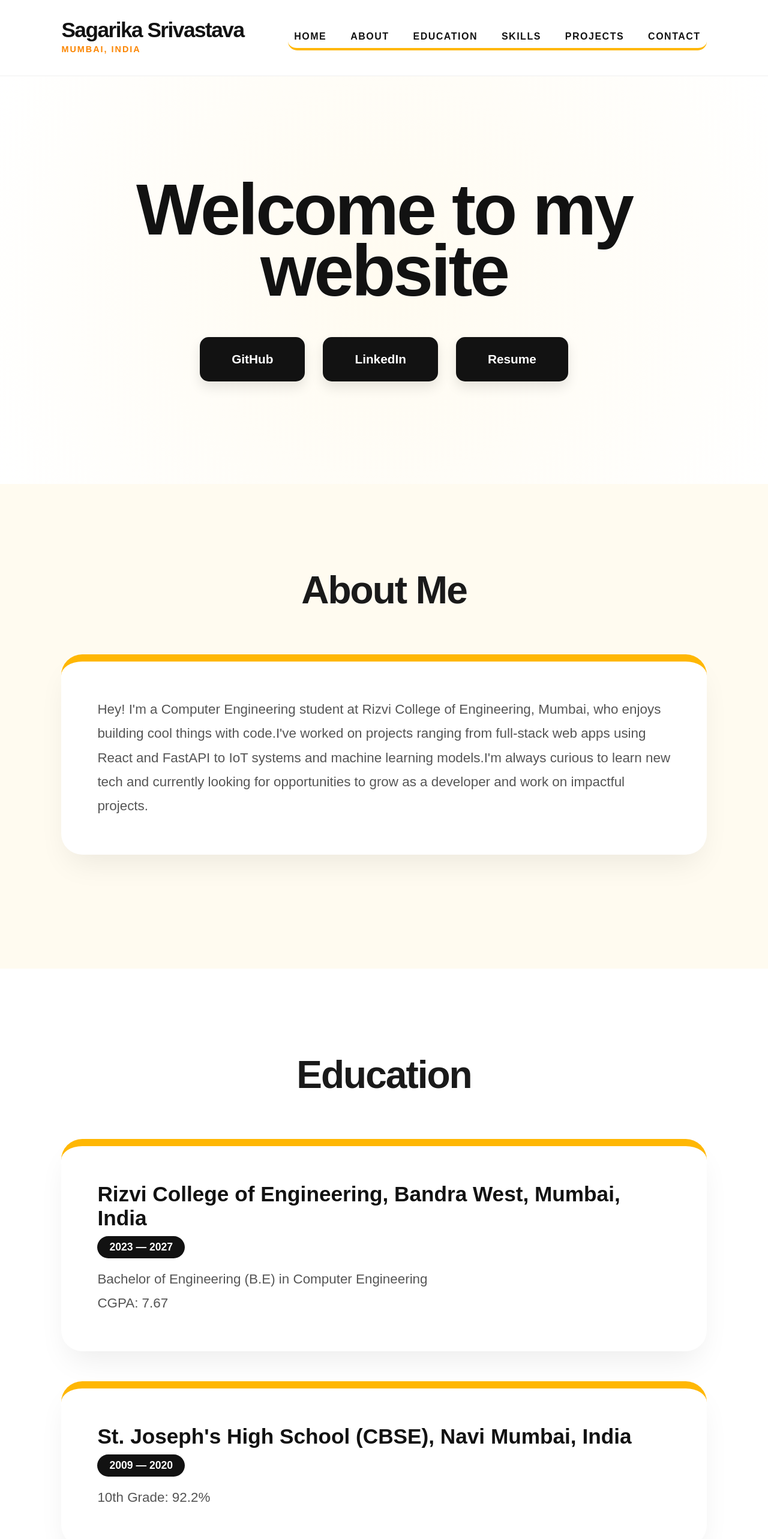
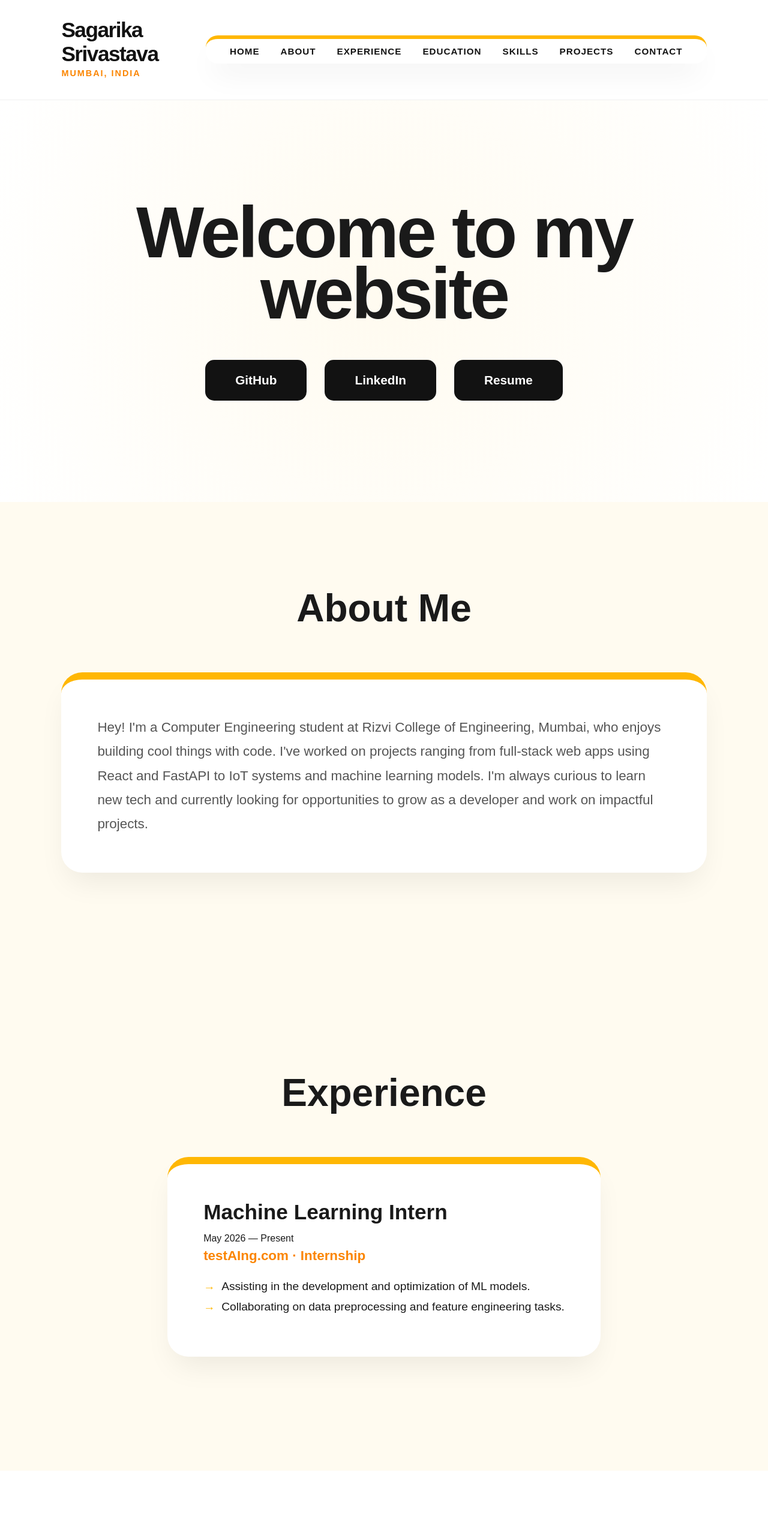
Before and after one commit to issrivastava/portfolio-gemini-version, a React (Create React App) app: page / in a window 1280 px wide. Shown: the top 2566 px of the page at 60% size. Built offline with nearby package versions, Linux system fonts and the light colour scheme; a web font is replaced by a local one.

Commit message:
Redesign: Updated layout to modern bento-style CSS

```diff
--- a/src/App.css
+++ b/src/App.css
@@ -12,13 +12,11 @@
   --card-border: 12px solid var(--accent);
 }
 
-/* --- Base Reset --- */
 * {
   margin: 0;
   padding: 0;
   box-sizing: border-box;
   font-family: 'Glacial Indifference', sans-serif;
-  cursor: auto !important;
 }
 
 html, body {
@@ -28,7 +26,7 @@ html, body {
   overflow-x: hidden;
 }
 
-/* --- THE CLASSY NAVIGATION BAR --- */
+/* --- HEADER & NAVIGATION --- */
 .site-header {
   display: flex;
   justify-content: space-between;
@@ -57,16 +55,18 @@ html, body {
   letter-spacing: 2px;
 }
 
+/* CHANGED: Orange border moved to the TOP to match cards */
 .header-right-blob {
   background-color: var(--white);
-  padding: 10px 10px;
-  border-radius: 15px;
-  border-bottom: 4px solid var(--accent);
+  padding: 12px 40px;
+  border-radius: 20px;
+  border-top: 6px solid var(--accent); /* Matches your card design */
+  box-shadow: var(--shadow);
 }
 
 .nav-menu {
   display: flex;
-  gap: 40px;
+  gap: 35px; /* Spacious separation */
   align-items: center;
 }
 
@@ -74,41 +74,24 @@ html, body {
   text-decoration: none;
   color: var(--dark);
   font-weight: 800;
-  font-size: 1rem;
+  font-size: 0.95rem;
   text-transform: uppercase;
-  letter-spacing: 1.5px;
+  letter-spacing: 1px;
   position: relative;
-  transition: color 0.3s ease;
-}
-
-.nav-menu a::after {
-  content: '';
-  position: absolute;
-  width: 0;
-  height: 3px;
-  bottom: -5px;
-  left: 0;
-  background-color: var(--accent);
-  transition: width 0.3s ease;
 }
 
 .nav-menu a:hover {
   color: var(--accent-dark);
 }
 
-.nav-menu a:hover::after {
-  width: 100%;
-}
-
 /* --- HERO SECTION --- */
 .hero-page {
-  height: calc(100vh - 120px);
+  height: calc(100vh - 130px);
   display: flex;
   justify-content: center;
   align-items: center;
   text-align: center;
   background: radial-gradient(circle at center, var(--accent-soft) 0%, var(--white) 100%);
-  padding: 0 10%;
 }
 
 .welcome-text {
@@ -117,14 +100,12 @@ html, body {
   letter-spacing: -4px;
   line-height: 0.85;
   margin-bottom: 60px;
-  color: var(--dark);
 }
 
 .hero-button-container {
   display: flex;
   gap: 30px;
   justify-content: center;
-  align-items: center;
 }
 
 .hero-btn {
@@ -135,48 +116,27 @@ html, body {
   text-decoration: none;
   font-weight: 800;
   font-size: 1.3rem;
-  transition: all 0.4s cubic-bezier(0.175, 0.885, 0.32, 1.275);
-  border: 3px solid var(--dark);
-  box-shadow: 0 10px 20px rgba(0,0,0,0.1);
+  border: none;
+  transition: all 0.4s ease;
 }
 
 .hero-btn:hover {
   background: var(--accent);
-  border-color: var(--accent);
   color: var(--dark);
   transform: translateY(-10px);
 }
 
-/* --- SECTION WRAPPERS --- */
+/* --- THE UNIVERSAL CARD DESIGN (12px Top Border) --- */
 .content-yellow {
   padding: 140px 8%;
   display: flex;
   justify-content: center;
 }
 
-/* Alternating Backgrounds to kill empty space */
 #about, #experience, #skills, #contact {
   background-color: var(--accent-soft);
 }
 
-#education, #projects {
-  background-color: var(--white);
-}
-
-.content-inner {
-  width: 100%;
-  max-width: 1100px;
-}
-
-.section-title {
-  font-size: 4rem;
-  font-weight: 800;
-  margin-bottom: 70px;
-  text-align: center;
-  letter-spacing: -2px;
-}
-
-/* --- THE UNIVERSAL CARD DESIGN (12px Border) --- */
 .white-content-box,
 .education-card,
 .project-card,
@@ -191,35 +151,16 @@ html, body {
   width: 100%;
 }
 
-.white-content-box:hover,
-.education-card:hover,
-.project-card:hover,
-.skill-category:hover {
+.white-content-box:hover, .education-card:hover, .project-card:hover {
   transform: translateY(-12px);
 }
 
-/* --- CARD TYPOGRAPHY --- */
-h3 {
-  font-size: 2.2rem;
-  font-weight: 800;
-  margin-bottom: 10px;
-  color: var(--dark);
-}
+/* --- TYPOGRAPHY & GRIDS --- */
+.section-title { font-size: 4rem; font-weight: 800; margin-bottom: 70px; text-align: center; }
+h3 { font-size: 2.2rem; font-weight: 800; margin-bottom: 15px; }
+.institution { font-size: 1.4rem; font-weight: 700; color: var(--accent-dark); margin-bottom: 20px; }
+p { font-size: 1.4rem; line-height: 1.8; color: var(--text-secondary); }
 
-.institution {
-  font-size: 1.4rem;
-  font-weight: 700;
-  color: var(--accent-dark);
-  margin-bottom: 20px;
-}
-
-p {
-  font-size: 1.4rem;
-  line-height: 1.8;
-  color: var(--text-secondary);
-}
-
-/* --- GRIDS --- */
 .projects-grid, .skills-container {
   display: grid;
   grid-template-columns: repeat(auto-fit, minmax(400px, 1fr));
@@ -228,7 +169,7 @@ p {
 
 .project-list li {
   list-style: none;
-  margin-bottom: 15px;
+  margin-bottom: 12px;
   padding-left: 30px;
   position: relative;
   font-size: 1.2rem;
@@ -245,8 +186,6 @@ p {
 .tech-text {
   margin-top: 30px;
   font-weight: 800;
-  font-size: 1rem;
-  color: var(--dark);
   background: var(--accent-soft);
   padding: 12px 25px;
   border-radius: 10px;
@@ -254,45 +193,7 @@ p {
   border: 1px solid var(--accent);
 }
 
-/* --- SKILL BADGES --- */
-.skill-badges span {
-  background: var(--accent-soft);
-  padding: 14px 24px;
-  border-radius: 15px;
-  font-weight: 800;
-  margin: 8px;
-  display: inline-block;
-  border: 2px solid var(--accent);
-}
-
-/* --- EDUCATION/EXPERIENCE HEADER --- */
-.education-header {
-  display: flex;
-  justify-content: space-between;
-  align-items: center;
-  margin-bottom: 15px;
-  flex-wrap: wrap;
-}
-
-.education-date {
-  font-weight: 800;
-  color: var(--white);
-  background: var(--dark);
-  padding: 8px 20px;
-  border-radius: 50px;
-  font-size: 1.1rem;
-}
-
-/* --- ELEGANT CONTACT SECTION --- */
-.contact-box {
-  max-width: 900px;
-  margin: 0 auto;
-  text-align: center;
-  display: flex;
-  flex-direction: column;
-  align-items: center;
-}
-
+/* --- CONTACT SECTION --- */
 .message-btn {
   background: var(--dark) !important;
   color: var(--white) !important;
@@ -301,50 +202,35 @@ p {
   font-size: 1.4rem !important;
   font-weight: 800;
   text-transform: uppercase;
-  letter-spacing: 3px;
-  border: none;
+  margin-top: 30px;
   cursor: pointer;
   display: inline-flex;
   align-items: center;
   gap: 20px;
-  transition: all 0.4s ease;
-  margin-top: 30px;
 }
 
-.message-btn::before {
-  content: "✉";
-  font-size: 2rem;
-}
+.message-btn::before { content: "✉"; font-size: 2rem; }
 
 .message-btn:hover {
   background: var(--accent) !important;
   color: var(--dark) !important;
   transform: translateY(-10px);
-  box-shadow: 0 20px 40px rgba(255, 183, 3, 0.4);
 }
 
 /* --- FOOTER --- */
 .site-footer {
   background: var(--dark);
   color: white;
-  padding: 120px 8%;
+  padding: 100px 5%;
   text-align: center;
 }
 
-.footer-link {
-  color: var(--accent);
-  text-decoration: none;
-  margin: 0 25px;
-  font-weight: 800;
-  font-size: 1.1rem;
+.footer-link { color: var(--accent); text-decoration: none; margin: 0 20px; font-weight: 800; }
+
+/* --- RESPONSIVE --- */
+@media (max-width: 900px) {
+  .site-header { flex-direction: column; gap: 20px; }
+  .header-right-blob { width: 100%; text-align: center; border-top: 4px solid var(--accent); }
+  .nav-menu { gap: 15px; justify-content: center; flex-wrap: wrap; }
+  .welcome-text { font-size: 3rem; }
 }
-
-/* --- RESPONSIVE FIXES --- */
-@media (max-width: 900px) {
-  .site-header { padding: 30px 5%; flex-direction: column; gap: 25px; }
-  .header-right-blob { width: 100%; border-bottom: none; border-left: 4px solid var(--accent); }
-  .nav-menu { gap: 20px; justify-content: center; flex-wrap: wrap; }
-  .welcome-text { font-size: 3.5rem; letter-spacing: -1px; }
-  .hero-button-container { flex-direction: column; width: 100%; }
-  .hero-btn { width: 100%; }
-}
--- a/src/App.js
+++ b/src/App.js
@@ -17,11 +17,19 @@ function App() {
     const hiddenElements = document.querySelectorAll('.reveal');
     hiddenElements.forEach((el) => observer.observe(el));
 
-    // Custom Cursor
+    // Custom Cursor logic
     const cursor = document.querySelector('.custom-cursor');
-    document.addEventListener('mousemove', (e) => {
-      cursor.setAttribute("style", "top: "+(e.pageY - 10)+"px; left: "+(e.pageX - 10)+"px;");
-    });
+    const moveCursor = (e) => {
+      if (cursor) {
+        cursor.setAttribute("style", `top: ${e.pageY - 10}px; left: ${e.pageX - 10}px;`);
+      }
+    };
+
+    document.addEventListener('mousemove', moveCursor);
+
+    return () => {
+      document.removeEventListener('mousemove', moveCursor);
+    };
   }, []);
 
   const handleResumeDownload = () => {
@@ -46,6 +54,7 @@ function App() {
           <nav className="nav-menu">
             <a href="#home">Home</a>
             <a href="#about">About</a>
+            <a href="#experience">Experience</a>
             <a href="#education">Education</a>
             <a href="#skills">Skills</a>
             <a href="#projects">Projects</a>
@@ -69,15 +78,31 @@ function App() {
         <div className="content-inner reveal">
           <h2 className="section-title">About Me</h2>
           <div className="white-content-box">
-            <p>Hey! I'm a Computer Engineering student at Rizvi College of Engineering, Mumbai, who enjoys building cool things with code.I've worked on projects ranging from full-stack web apps using React and FastAPI to IoT systems and machine learning models.I'm always curious to learn new tech and currently looking for opportunities to grow as a developer and work on impactful projects.</p>
+            <p>Hey! I'm a Computer Engineering student at Rizvi College of Engineering, Mumbai, who enjoys building cool things with code. I've worked on projects ranging from full-stack web apps using React and FastAPI to IoT systems and machine learning models. I'm always curious to learn new tech and currently looking for opportunities to grow as a developer and work on impactful projects.</p>
           </div>
         </div>
       </section>
+
+      <section id="experience" className="content-yellow">
+        <div className="content-inner reveal">
+          <h2 className="section-title">Experience</h2>
+          <div className="white-content-box education-card">
+            <div className="education-header">
+              <h3>Machine Learning Intern</h3>
+              <span className="education-date">May 2026 — Present</span>
+            </div>
+            <p className="institution">testAIng.com · Internship</p>
+            <ul className="project-list" style={{ marginTop: '20px' }}>
+              <li>Assisting in the development and optimization of ML models.</li>
+              <li>Collaborating on data preprocessing and feature engineering tasks.</li>
+            </ul>
+          </div>
+        </div>
+      </section>
+
       <section id="education" className="content-yellow">
         <div className="content-inner reveal">
           <h2 className="section-title">Education</h2>
-
-    {/* Engineering Degree */}
           <div className="white-content-box education-card">
             <div className="education-header">
               <h3>Rizvi College of Engineering, Bandra West, Mumbai, India</h3>
@@ -87,7 +112,6 @@ function App() {
             <p>CGPA: 7.67</p>
           </div>
 
-    {/* High School - Added this card */}
           <div className="white-content-box education-card" style={{ marginTop: '30px' }}>
             <div className="education-header">
               <h3>St. Joseph's High School (CBSE), Navi Mumbai, India</h3>
@@ -98,30 +122,10 @@ function App() {
         </div>
       </section>
 
-{/* Experience Section */}
-<section id="experience" className="content-yellow">
-  <div className="content-inner reveal">
-    <h2 className="section-title">Experience</h2>
-    <div className="white-content-box education-card">
-      <div className="education-header">
-        <h3>Machine Learning Intern</h3>
-        <span className="education-date">May 2026 — Present</span>
-      </div>
-      <p className="institution">testAIng.com · Internship</p>
-      <ul className="project-list" style={{marginTop: '20px'}}>
-        <li>Assisting in the development and optimization of ML models.</li>
-        <li>Collaborating on data preprocessing and feature engineering tasks.</li>
-      </ul>
-    </div>
-  </div>
-</section>
-
-{/* Skills Section */}
       <section id="skills" className="content-yellow">
         <div className="content-inner reveal">
           <h2 className="section-title">Technical Skills</h2>
           <div className="skills-container">
-      {/* Category: Programming */}
             <div className="skill-category">
               <h4>Languages</h4>
               <div className="skill-badges">
@@ -136,7 +140,6 @@ function App() {
               </div>
             </div>
 
-      {/* Category: Web & Backend */}
             <div className="skill-category">
               <h4>Web Development</h4>
               <div className="skill-badges">
@@ -147,7 +150,6 @@ function App() {
               </div>
             </div>
 
-      {/* Category: Data & AI */}
             <div className="skill-category">
               <h4>DataBase & Data Science - ML</h4>
               <div className="skill-badges">
@@ -157,7 +159,6 @@ function App() {
               </div>
             </div>
 
-      {/* Category: IoT & Systems */}
             <div className="skill-category">
               <h4>IoT & Embedded</h4>
               <div className="skill-badges">
@@ -169,11 +170,11 @@ function App() {
           </div>
         </div>
       </section>
+
       <section id="projects" className="content-yellow">
         <div className="content-inner reveal">
           <h2 className="section-title">Projects</h2>
           <div className="projects-grid">
-  {/* DesertDinoDash */}
             <div className="project-card reveal">
               <h3>DesertDinoDash - D3- 2D Unity Game</h3>
               <ul className="project-list">
@@ -183,22 +184,17 @@ function App() {
               <p className="tech-text">Technologies: Unity, C# </p>
             </div>
 
-  {/* MedRec */}
             <div className="project-card reveal">
               <h3>MedRec – Medical Record Management System</h3>
               <ul className="project-list">
                 <li>Developed a secure full-stack medical record management system using React and FastAPI</li>
                 <li>Designed RESTful APIs for efficient data storage and retrieval</li>
                 <li>Implemented data visualization to analyze long-term health trends </li>
-      <li>Improved record accessibility and reduced manual tracking
-
-
-      </li>
+                <li>Improved record accessibility and reduced manual tracking </li>
               </ul>
               <p className="tech-text">Technologies: React, FastAPI, Python, SQL </p>
             </div>
 
-  {/* AirSential */}
             <div className="project-card reveal">
               <h3>AirSential – IoT Air Quality Monitoring System</h3>
               <ul className="project-list">
@@ -210,7 +206,6 @@ function App() {
               <p className="tech-text">Technologies: Arduino, C++, Gas Sensors, IoT</p>
             </div>
 
-  {/* Customer Segmentation */}
             <div className="project-card reveal">
               <h3>Customer Segmentation using K-Means Clustering</h3>
               <ul className="project-list">
@@ -221,7 +216,6 @@ function App() {
               <p className="tech-text">Technologies: TypeScript</p>
             </div>
 
-  {/* REFIN */}
             <div className="project-card reveal">
               <h3>REFIN - Full-Stack Recipe Management System</h3>
               <ul className="project-list">
@@ -230,7 +224,6 @@ function App() {
               </ul>
               <p className="tech-text">Technologies: Flutter, PostgreSQL, FastAPI </p>
             </div>
-
           </div>
         </div>
       </section>
@@ -247,24 +240,19 @@ function App() {
           </div>
         </div>
       </section>
-    </div>
-  );
-}
+
       <footer className="site-footer">
         <div className="footer-content">
           <div className="footer-links-container">
-      <a href="https://github.com/issrivastava" target="_blank" rel="noreferrer" className="footer-link">
-        GitHub
-      </a>
-      <a href="https://www.linkedin.com/in/issrivastava46/" target="_blank" rel="noreferrer" className="footer-link">
-        LinkedIn
-      </a>
-      <a href="mailto:sagarikasrivastava46@gmail.com" className="footer-link">
-        Email
-      </a>
+            <a href="https://github.com/issrivastava" target="_blank" rel="noreferrer" className="footer-link">GitHub</a>
+            <a href="https://www.linkedin.com/in/issrivastava46/" target="_blank" rel="noreferrer" className="footer-link">LinkedIn</a>
+            <a href={`mailto:${emailAddress}`} className="footer-link">Email</a>
           </div>
           <p className="footer-credit">© 2026 Sagarika Srivastava</p>
         </div>
       </footer>
+    </div>
+  );
+}
 
 export default App;
```
Lines whose indentation alone changed are shown as unchanged.
